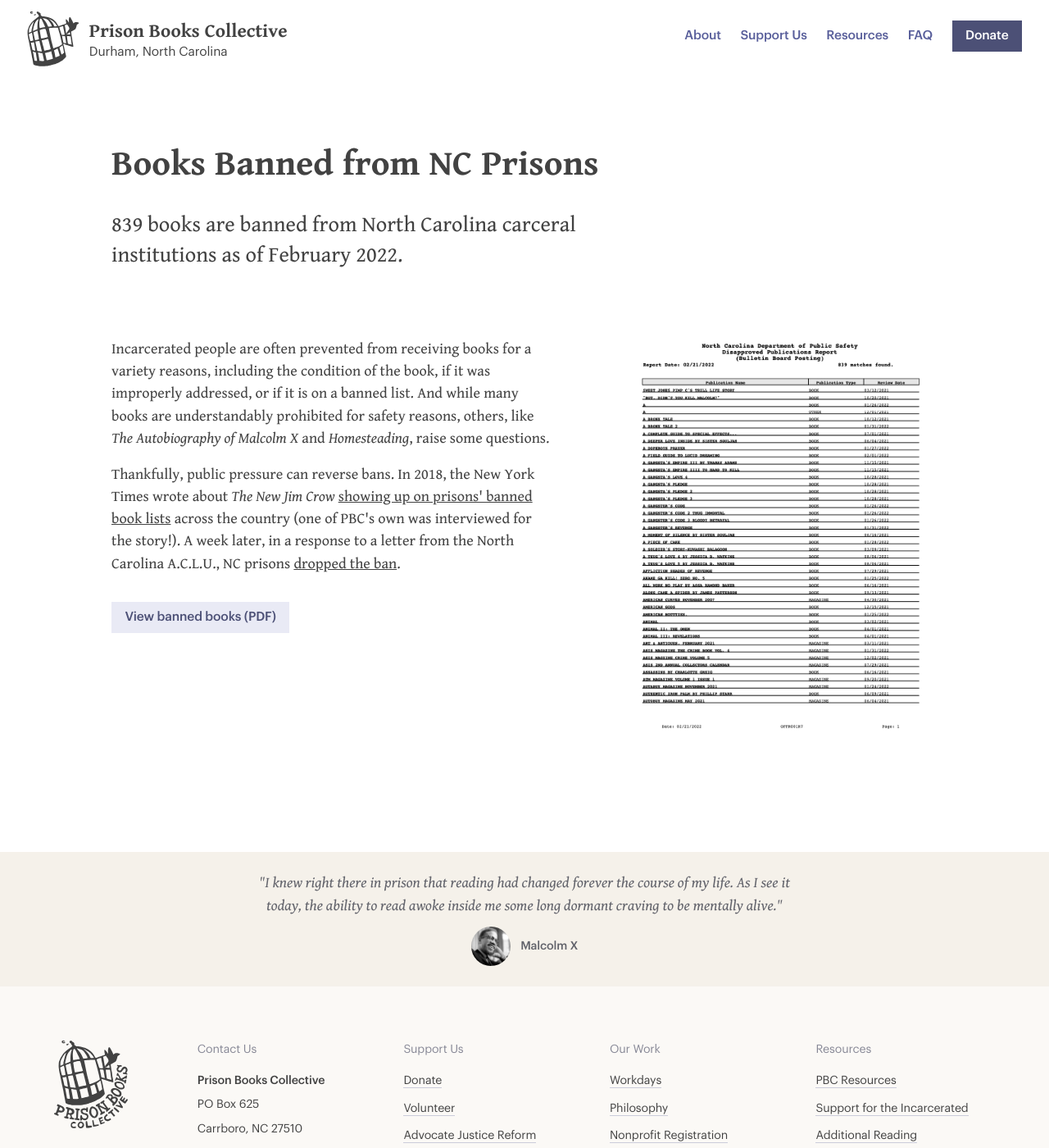
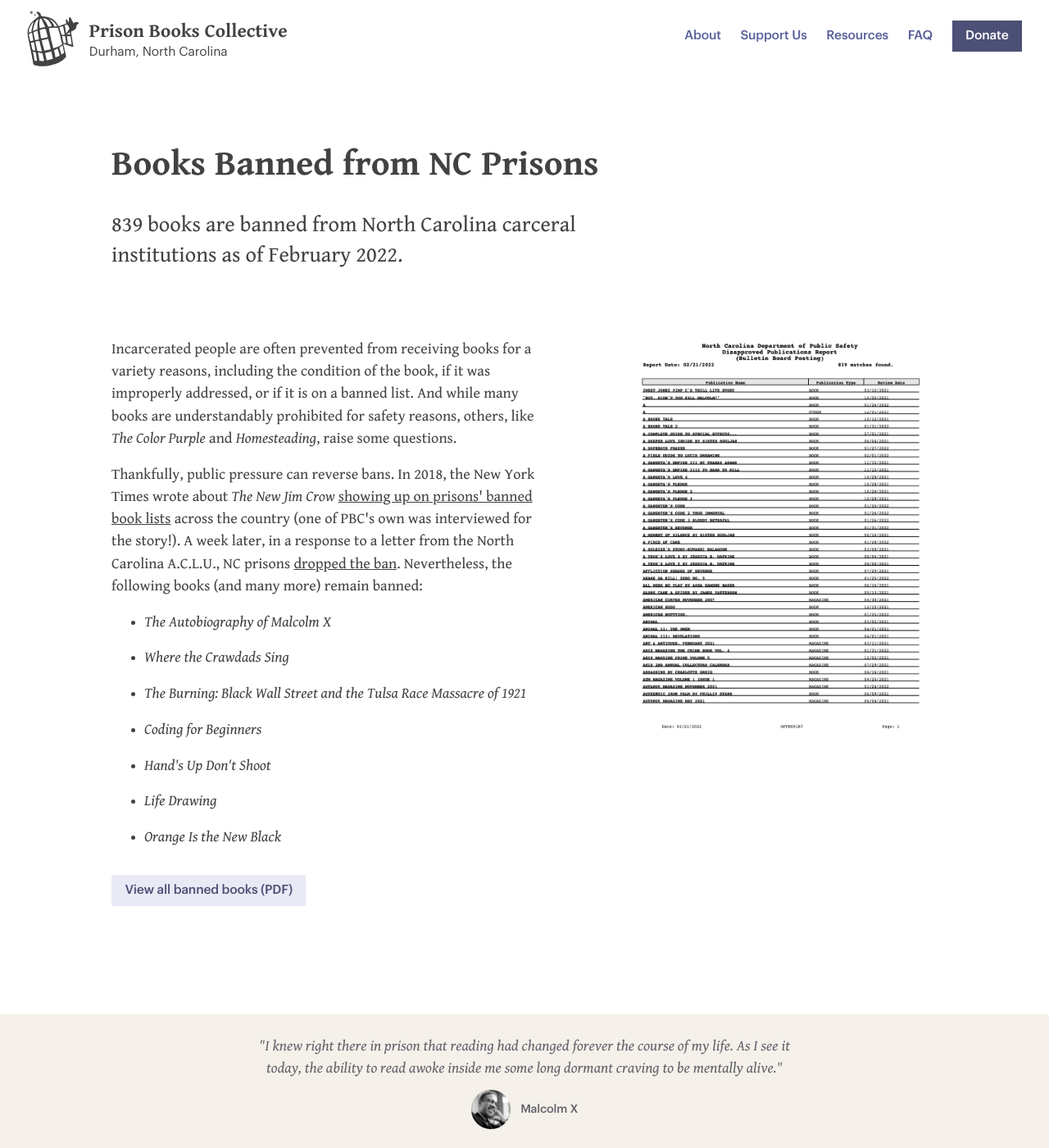
Before and after one commit to prisonbookscollective/prisonbookscollective.github.io, a Jekyll site: the page built from banned-books.md, in a window 1280 px wide and 1400 px high. Shown: the whole window at 82% size. Built offline with Jekyll 4.4.1, drawn with Linux system fonts in a browser that asks for light colours.

Commit message:
Updates banned book links

```diff
--- a/banned-books.md
+++ b/banned-books.md
@@ -7,13 +7,22 @@
 
 <div class="banned-books">
 	<div class="content-container-width">
-		<p>Incarcerated people are often prevented from receiving books for a variety reasons, including the condition of the book, if it was improperly addressed, or if it is on a banned list. And while many books are understandably prohibited for safety reasons, others, like <i>The Autobiography of Malcolm X</i> and <i>Homesteading</i>, raise some questions.</p>
-		<p>Thankfully, public pressure can reverse bans. In 2018, the New York Times wrote about <i>The New Jim Crow</i> <a href="https://www.nytimes.com/2018/01/18/us/new-jim-crow-book-ban-prison.html">showing up on prisons' banned book lists</a> across the country (one of PBC's own was interviewed for the story!). A week later, in a response to a letter from the North Carolina A.C.L.U., NC prisons <a href="https://www.nytimes.com/2018/01/24/us/new-jim-crow-north-carolina.html">dropped the ban</a>.</p>
+		<p>Incarcerated people are often prevented from receiving books for a variety reasons, including the condition of the book, if it was improperly addressed, or if it is on a banned list. And while many books are understandably prohibited for safety reasons, others, like <i>The Color Purple</i> and <i>Homesteading</i>, raise some questions.</p>
+		<p>Thankfully, public pressure can reverse bans. In 2018, the New York Times wrote about <i>The New Jim Crow</i> <a href="https://www.nytimes.com/2018/01/18/us/new-jim-crow-book-ban-prison.html">showing up on prisons' banned book lists</a> across the country (one of PBC's own was interviewed for the story!). A week later, in a response to a letter from the North Carolina A.C.L.U., NC prisons <a href="https://www.nytimes.com/2018/01/24/us/new-jim-crow-north-carolina.html">dropped the ban</a>. Nevertheless, the following books (and many more) remain banned:</p>
+		<ul>
+			<li><p><i>The Autobiography of Malcolm X</i></p></li>
+			<li><p><i>Where the Crawdads Sing</i></p></li>
+			<li><p><i>The Burning: Black Wall Street and the Tulsa Race Massacre of 1921</i></p></li>
+			<li><p><i>Coding for Beginners</i></p></li>
+			<li><p><i>Hand's Up Don't Shoot</i></p></li>
+			<li><p><i>Life Drawing</i></p></li>
+			<li><p><i>Orange Is the New Black</i></p></li>
+		</ul>
 		<p></p>
-		<a href="/img/resource-banned-books-2022.pdf" class="btn-secondary">View banned books (PDF)</a>
+		<a href="/img/resource-banned-books-2023.pdf" class="btn-secondary">View all banned books (PDF)</a>
 	</div>
 	<div class="screenshot">
-		<a href="/img/resource-banned-books-2022.pdf">
+		<a href="/img/resource-banned-books-2023.pdf">
 			<img src="/img/banned-books.png">
 		</a>
 	</div>
```
Also changed, not shown: faq.md (+2 -2 lines), 2 other files.
